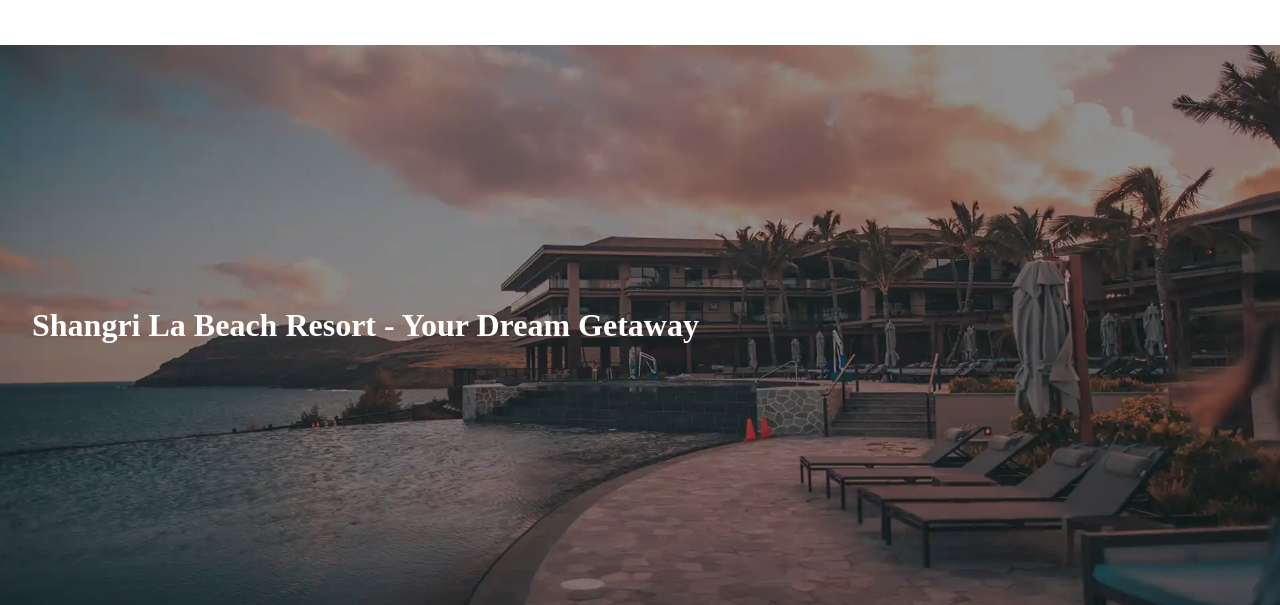
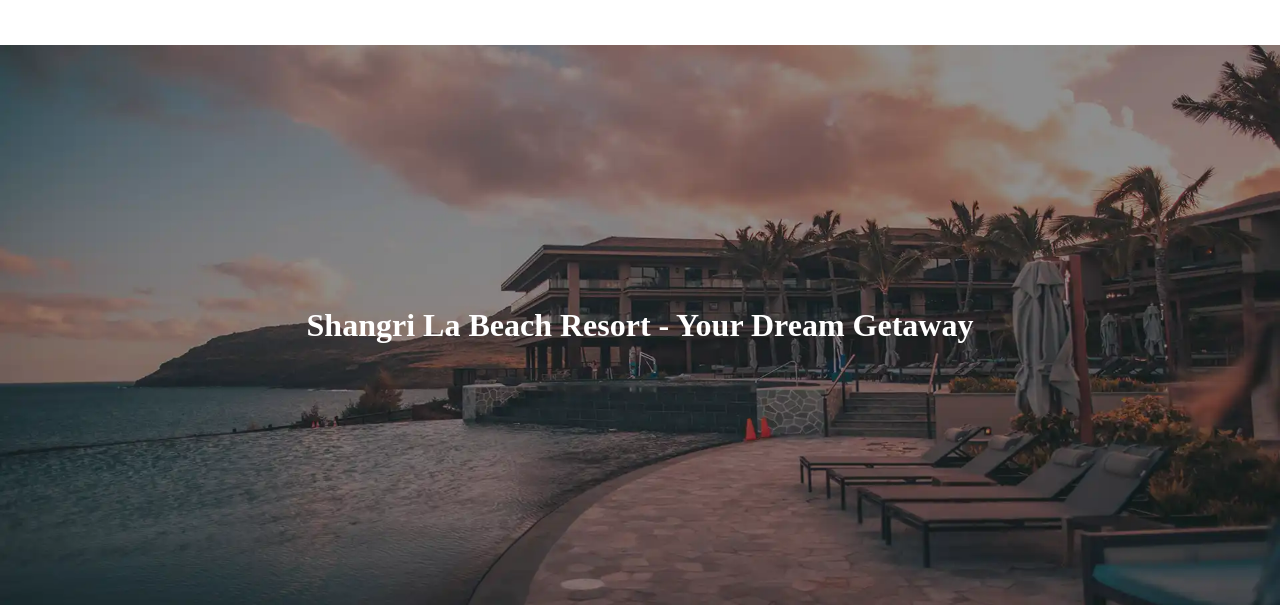
Before and after one commit to quocthinhmai/CPRG-218-B-Final, a plain HTML site: page index.html in a window 1280 px wide. Shown: the part 119-724 px from the top of the page. Drawn offline with Linux system fonts and the light colour scheme; no server answers.

Commit message:
fix header section

```diff
--- a/css/activities.css
+++ b/css/activities.css
@@ -17,6 +17,7 @@
     color: white;
     font-family: 'Times New Roman', Times, serif;
     text-align: center;
+    width: 100%;
 }
 
 .hero .textcontent h1{
--- a/css/dining.css
+++ b/css/dining.css
@@ -17,6 +17,7 @@
     color: white;
     font-family: 'Times New Roman', Times, serif;
     text-align: center;
+    width: 100%;
 }
 
 .hero .textcontent h1{
--- a/css/index.css
+++ b/css/index.css
@@ -17,6 +17,7 @@
     color: white;
     font-family: 'Times New Roman', Times, serif;
     text-align: center;
+    width: 100%;
 }
 
 .hero .textcontent h1{
--- a/css/room.css
+++ b/css/room.css
@@ -17,6 +17,7 @@
     color: white;
     font-family: 'Times New Roman', Times, serif;
     text-align: center;
+    width: 100%;
 }
 
 .hero .textcontent h1{
--- a/css/spa.css
+++ b/css/spa.css
@@ -17,6 +17,7 @@
     color: white;
     font-family: 'Times New Roman', Times, serif;
     text-align: center;
+    width: 100%;
 }
 
 .hero .textcontent h1{
--- a/css/testimonial.css
+++ b/css/testimonial.css
@@ -17,6 +17,7 @@
     color: white;
     font-family: 'Times New Roman', Times, serif;
     text-align: center;
+    width: 100%;
 }
 
 .hero .textcontent h1{
```
